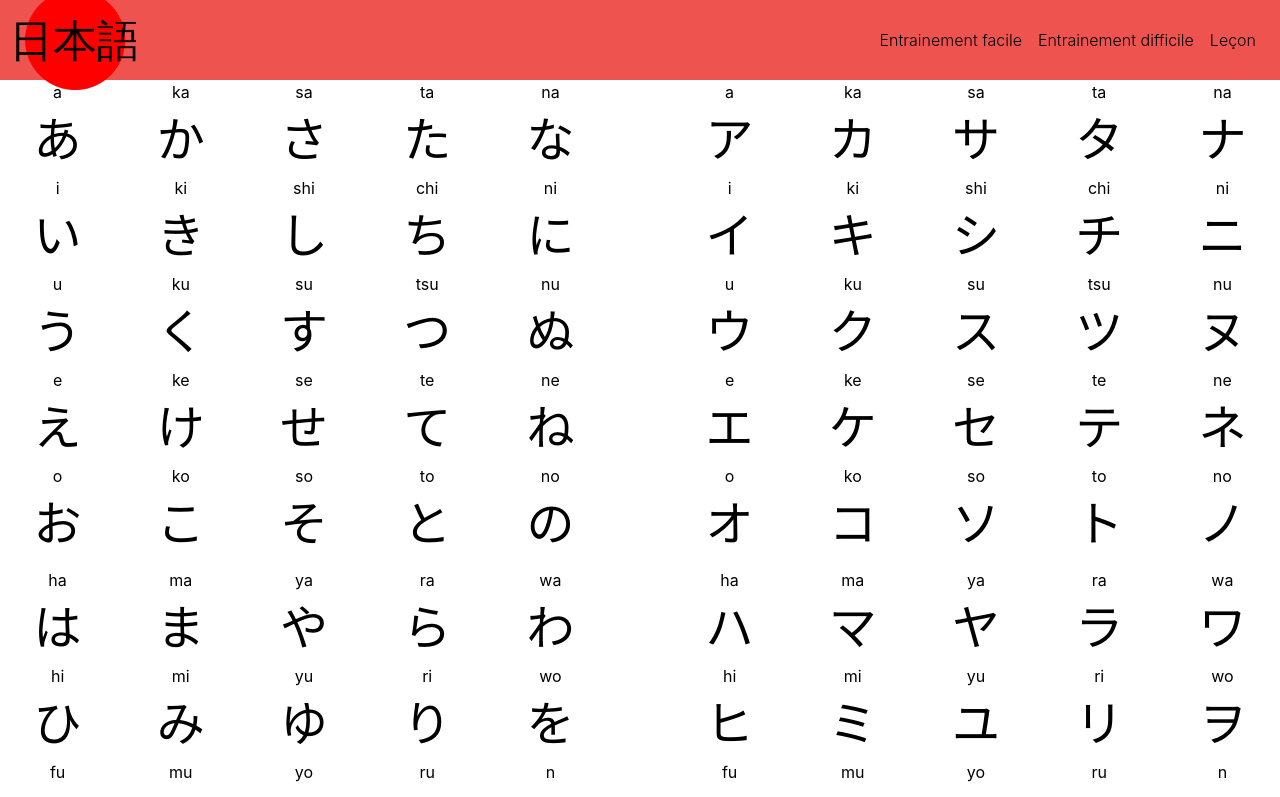
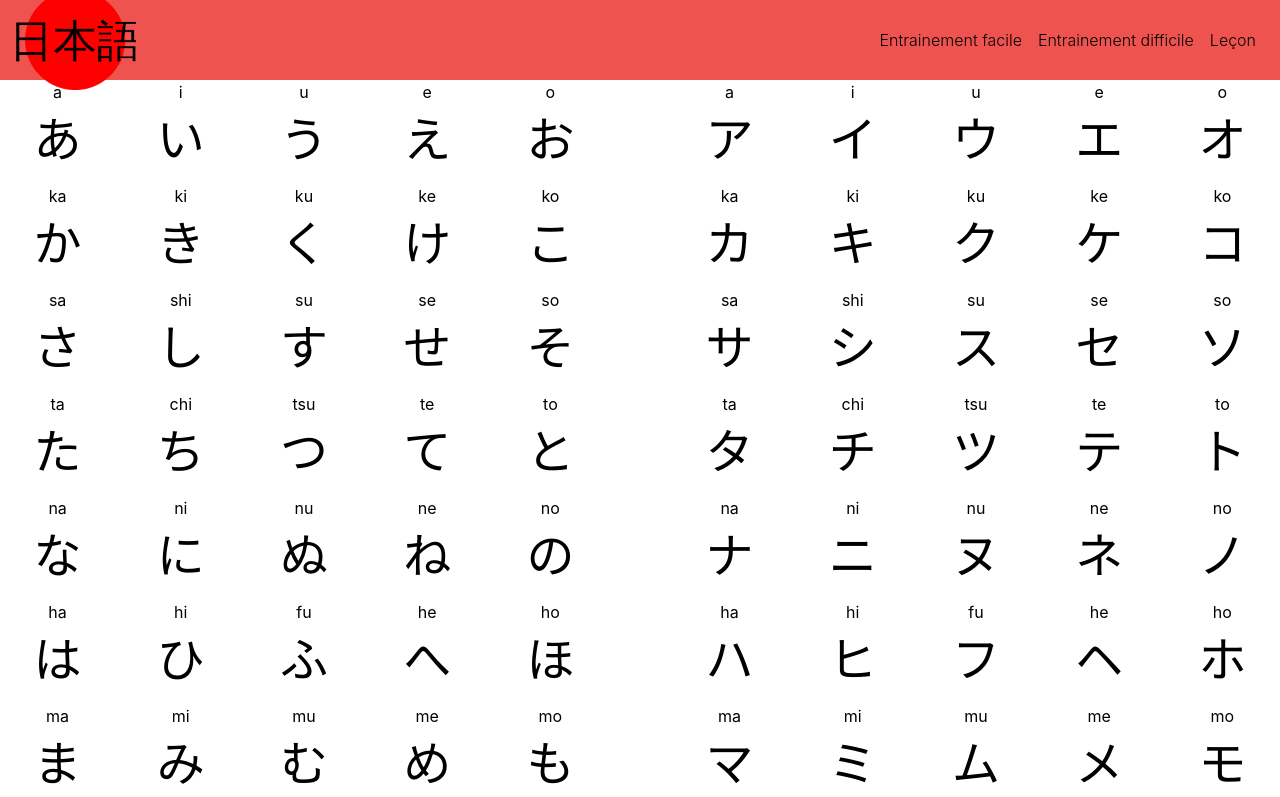
Before and after one commit to croulu/japanese, a React (Create React App) app: page /alphabets in a window 1280 px wide. Shown: the top 797 px of the page. Built offline with nearby package versions, Linux system fonts and the light colour scheme.

Commit message:
style alphabet lesson

```diff
--- a/public/index.css
+++ b/public/index.css
@@ -170,6 +170,13 @@ body {
 
 .alphabetMenu {
     display: grid;
+    grid-template-columns: repeat(1, 1fr);
+    grid-template-rows: repeat(1, 1fr);
+    grid-gap: 1vh;
+}
+
+.alphabetLessonMenu {
+    display: grid;
     grid-template-columns: repeat(5, 1fr);
     grid-template-rows: repeat(1, 1fr);
     grid-gap: 1vh;
--- a/src/component/Learn/LessonToLearn.tsx
+++ b/src/component/Learn/LessonToLearn.tsx
@@ -10,7 +10,7 @@ export const LessonToLearn = (props: { lesson: Lesson }) => {
     let syllables:Array<Syllable> = lesson.syllables;
 
     return (
-        <div>
+        <div className="alphabetLessonMenu">
             {
                 syllables.map((syllable) =>
                     <SyllablePicture
```
